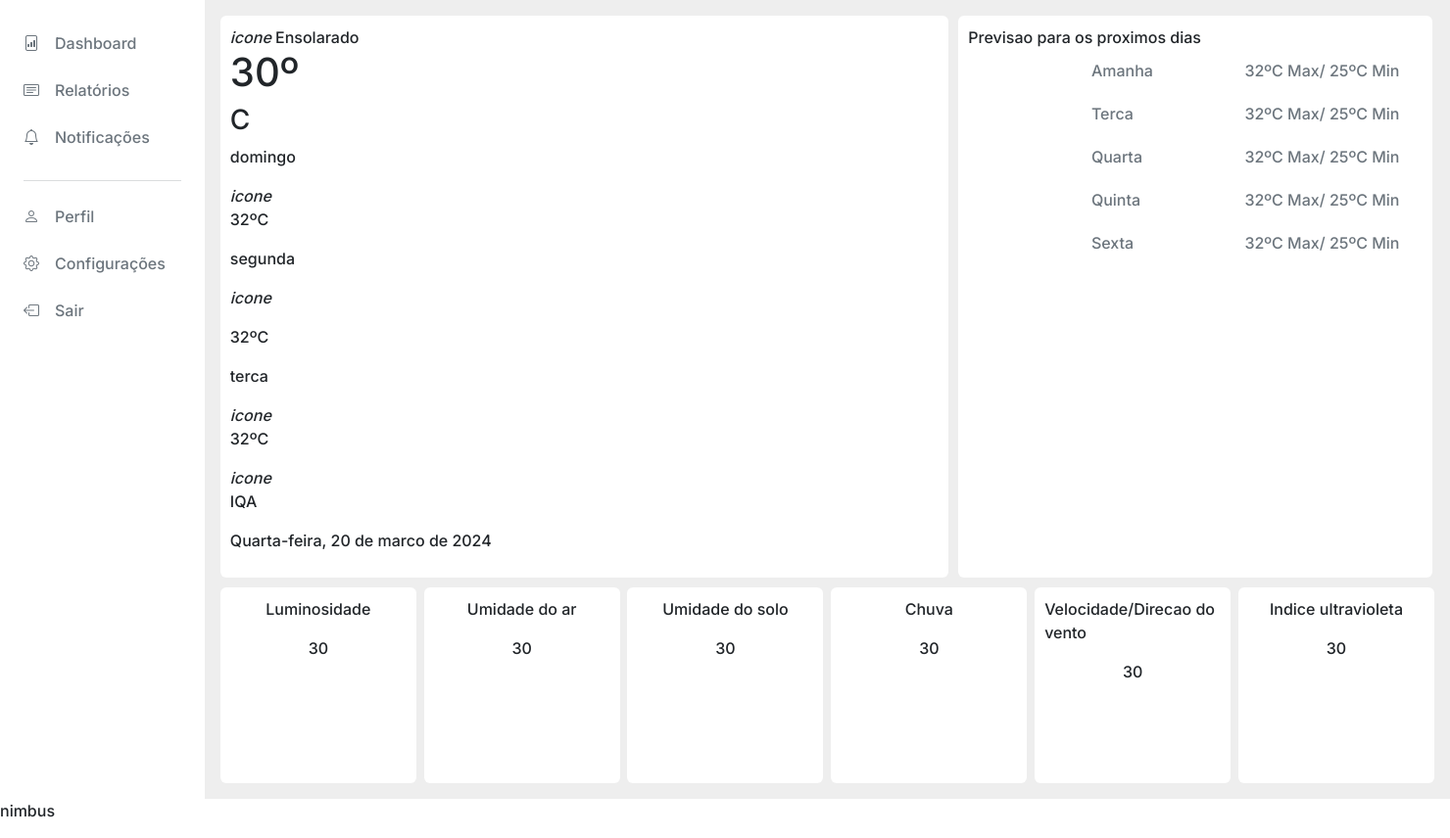
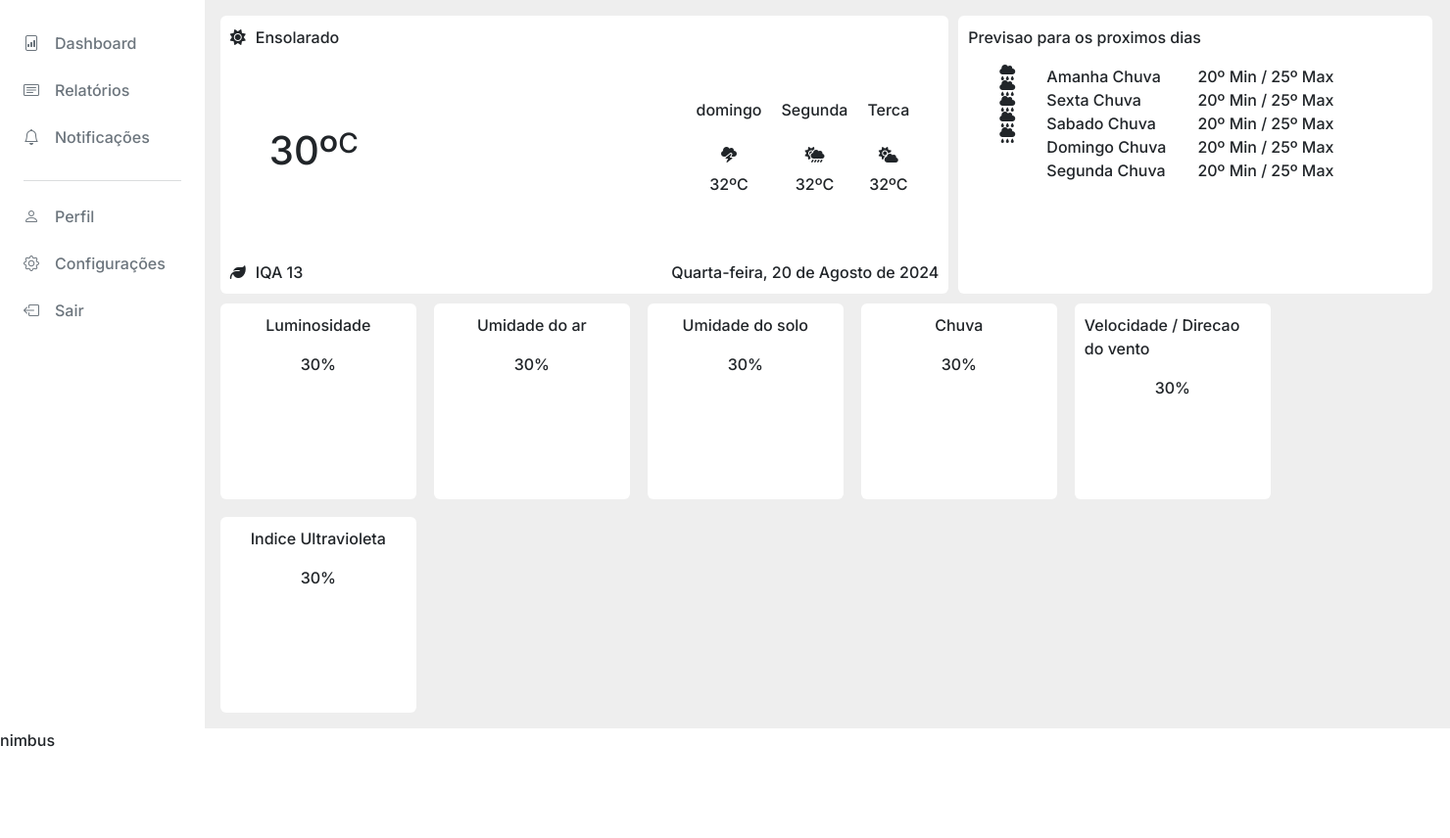
Before and after one commit to nnathalia/SIMC, a Django app: page /dashboard/ in a window 1480 px wide. Shown: the part 55-911 px from the top of the page at 98% size. After the commit the page ends 818 px from the top, so only its background shows below. Run offline with Django 5.2, Linux system fonts and the light colour scheme; some libraries are stand-ins or nearby versions.

Commit message:
update dashboard

```diff
--- a/FlumenWeb/static/css/style.css
+++ b/FlumenWeb/static/css/style.css
@@ -83,8 +83,7 @@ section{
 .container-grafico,
 .container-info,
 .container-tempo,
-.container-previsao,
-.card-info{
+.container-previsao{
   border-radius: 6px;
   padding: 10px;
 }
@@ -205,21 +204,6 @@ div .checkbox-1,
 }
 
 
-/* container gerador */
-
-div .container-cards{
-  display: flex;
-  justify-content: space-between;
-}
-
-.card-info{
-  display: flex;
-  flex-direction: column;
-  align-items: center;
-  width: 200px;
-  height: 200px;
-}
-
 @media (max-width: 1243px){
   section{
     display: flex;
@@ -284,3 +268,93 @@ div .container-cards{
   }
 
 }
+
+
+/* DASHBOARD */
+/* CONTAINER Tempo */
+.container-tempo{
+  display: flex;
+  flex-direction: column;
+  gap: 50px;
+}
+
+.tempo-dia{
+  display: flex;
+  gap: 10px;
+  align-items: center;
+  text-align: center;
+}
+
+.container-temp{
+  width: 100%;
+  display: flex;
+  justify-content: space-between;
+  align-items: center;
+}
+
+.temp-dia{
+  display: flex;
+  margin-left: 40px;
+}
+
+.temp-dia h1, h3{
+  font-size: 40px;
+}
+
+
+.temp-dias-anteriores{
+  display: flex;
+  gap: 20px;
+  margin-right: 30px;
+}
+
+.card-dia{
+  display: flex;
+  flex-direction: column;
+  align-items: center;
+  gap: 10px
+}
+
+.info-dia{
+  width: 100%;
+  display: flex;
+  justify-content: space-between;
+}
+
+.iqa{
+  display: flex;
+  gap: 10px;
+  align-items: center;
+}
+
+/* CONTAINER Previsao */
+.container-previsao{
+  display: flex;
+  flex-direction: column;
+}
+
+.listas{
+  display: flex;
+
+}
+
+/* CONTAINER CARDS */
+div .container-cards{
+  width: 100%;
+  display: flex;
+  flex-direction: row;
+  flex-wrap: wrap;
+  gap: 18px;
+}
+
+.card-info{
+  display: flex;
+  flex-direction: column;
+  align-items: center;
+  min-width: 200px;
+  max-width: 200px;
+  min-height: 200px;
+
+  border-radius: 6px;
+  padding: 10px;
+}
--- a/FlumenWeb/templates/layout/layout.html
+++ b/FlumenWeb/templates/layout/layout.html
@@ -8,6 +8,7 @@
     <link rel="preconnect" href="https://fonts.gstatic.com" crossorigin>
     <link href="https://fonts.googleapis.com/css2?family=Inter:wght@100..900&display=swap" rel="stylesheet">
     <link rel="stylesheet" href="https://cdn.jsdelivr.net/npm/bootstrap-icons@1.11.3/font/bootstrap-icons.min.css">
+    <script src="https://kit.fontawesome.com/7a2b9d2cd6.js" crossorigin="anonymous"></script>
 
     {% load bootstrap5 %}
     {% bootstrap_css %}
--- a/FlumenWeb/templates/pages/dashboard.html
+++ b/FlumenWeb/templates/pages/dashboard.html
@@ -6,70 +6,73 @@
   <section>
       <div class="container-tempo bg-white">
         <div class="tempo-dia">
-          <i>icone</i>
+          <i class="fa-solid fa-sun"></i>
           <span>Ensolarado</span>
         </div>
 
-        <div class="temperatura-dia">
+        <div class="container-temp">
+          <div class="temp-dia">
             <h1>30º</h1> <h3>C</h3>
           </div>
 
-        <div class="temperatura-dias-anteriores">
-          <div>
+          <div class="temp-dias-anteriores">
+            <div class="card-dia">
               <p>domingo</p>
-            <i>icone</i>
+              <i class="fa-solid fa-cloud-bolt"></i>
               <p class="temperatura">32ºC</p>
             </div>
 
-          <div>
-            <p>segunda</p>
-            <i>icone</i>
-            <p class="temperatura"><p>32ºC</p>
+            <div class="card-dia">
+              <p>Segunda</p>
+              <i class="fa-solid fa-cloud-sun-rain"></i>
+              <p class="temperatura">32ºC</p>
             </div>
 
-          <div>
-            <p>terca</p>
-            <i>icone</i>
+            <div class="card-dia">
+              <p>Terca</p>
+              <i class="fa-solid fa-cloud-sun"></i>
               <p class="temperatura">32ºC</p>
             </div>
           </div>
-
-        <div>
-          <div class="iqa">
-            <i>icone</i>
-            <p>IQA</p>
         </div>
 
-          <div class="dia">
-            <p>Quarta-feira, 20 de marco de 2024</p>
+        <div class="info-dia">
+          <div class="iqa">
+            <i class="fa-solid fa-leaf"></i>
+            <span>IQA 13</span>
+          </div>
+
+          <div class="data">
+            <span>Quarta-feira, 20 de Agosto de 2024</span>
           </div>
         </div>
       </div>
+
       <div class="container-previsao bg-white">
-      <span class="headdress">Previsao para os proximos dias</span>
-      <div class="list text-secondary">
-        <ul id="icones">
-          <li></li>
-          <li></li>
-          <li></li>
-          <li></li>
-          <li></li>
+        <p class="headdress">Previsao para os proximos dias</p>
+        <div class="listas">
+          <ul class="icones">
+            <li><i class="fa-solid fa-cloud-rain"></i></li>
+            <li><i class="fa-solid fa-cloud-rain"></i></li>
+            <li><i class="fa-solid fa-cloud-rain"></i></li>
+            <li><i class="fa-solid fa-cloud-rain"></i></li>
+            <li><i class="fa-solid fa-cloud-rain"></i></li>
           </ul>
 
-        <ul class="dias-semana">
-          <li>Amanha</li>
-          <li>Terca</li>
-          <li>Quarta</li>
-          <li>Quinta</li>
-          <li>Sexta</li>
+          <ul class="dias">
+            <li>Amanha Chuva</li>
+            <li>Sexta Chuva</li>
+            <li>Sabado Chuva</li>
+            <li>Domingo Chuva</li>
+            <li>Segunda Chuva</li>
           </ul>
 
-        <ul id="previsao">
-          <li>32ºC Max/ 25ºC Min</li>
-          <li>32ºC Max/ 25ºC Min</li>
-          <li>32ºC Max/ 25ºC Min</li>
-          <li>32ºC Max/ 25ºC Min</li>
-          <li>32ºC Max/ 25ºC Min</li>
+          <ul class="temp-previsao">
+            <li> 20º Min / 25º Max</li>
+            <li> 20º Min / 25º Max</li>
+            <li> 20º Min / 25º Max</li>
+            <li> 20º Min / 25º Max</li>
+            <li> 20º Min / 25º Max</li>
           </ul>
         </div>
       </div>
@@ -79,64 +82,47 @@
           <p class="title-card">
             Luminosidade
           </p>
-
-        <p class="info-card">
-          30
-        </p>
+          <p class="dado">30%</p>
         </div>
 
         <div class="card-info bg-white">
           <p class="title-card">
             Umidade do ar
           </p>
-
-        <p class="info-card">
-          30
-        </p>
+          <p class="dado">30%</p>
         </div>
 
         <div class="card-info bg-white">
           <p class="title-card">
             Umidade do solo
           </p>
-
-        <p class="info-card">
-          30
-        </p>
+          <p class="dado">30%</p>
         </div>
 
         <div class="card-info bg-white">
           <p class="title-card">
             Chuva
           </p>
-
-        <p class="info-card">
-          30
-        </p>
+          <p class="dado">30%</p>
         </div>
 
         <div class="card-info bg-white">
           <p class="title-card">
-          Velocidade/Direcao do vento
+            Velocidade / Direcao do vento
           </p>
-
-        <p class="info-card">
-          30
-        </p>
+          <p class="dado">30%</p>
         </div>
 
         <div class="card-info bg-white">
           <p class="title-card">
-          Indice ultravioleta
+            Indice Ultravioleta
           </p>
+          <p class="dado">30%</p>
+        </div>
 
-        <p class="info-card">
-          30
-        </p>
       </div>
 
 
-     </div>
   </section>
 </main>
 
```
Lines whose indentation alone changed are shown as unchanged.
